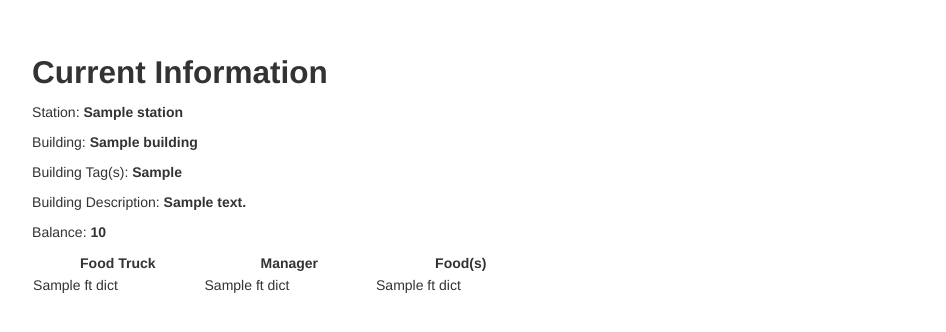
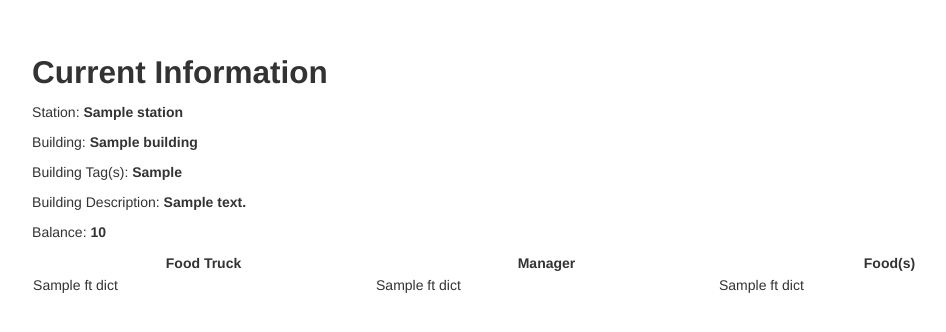
Before and after one commit to JerPaz/4400_SQL_and_FrontEnd_Project, a Flask app: template templates/customer_current_info.html in a window 1280 px wide. Shown: the top 332 px of the page, without its empty margins (199-1145 px from the left). Run offline with Flask 2, Linux system fonts and the light colour scheme; the template is opened without the code that fills it: most values are stand-ins (such as "Sample title", 1, 10 or a date in 2020).

Commit message:
changed table width back to 100%

```diff
--- a/templates/customer_current_info.html
+++ b/templates/customer_current_info.html
@@ -9,7 +9,7 @@
         <p>Building Tag(s): <b>{{ cus_info_dict.building_tags }}</b></p>
         <p>Building Description: <b>{{ cus_info_dict.building_description }}</b></p>
         <p>Balance: <b>{{ cus_info_dict.balance }}</b></p>
-        <table style="width:50%">
+        <table style="width:100%">
             <thead>
             <tr>
                 <th>Food Truck</th>
```
